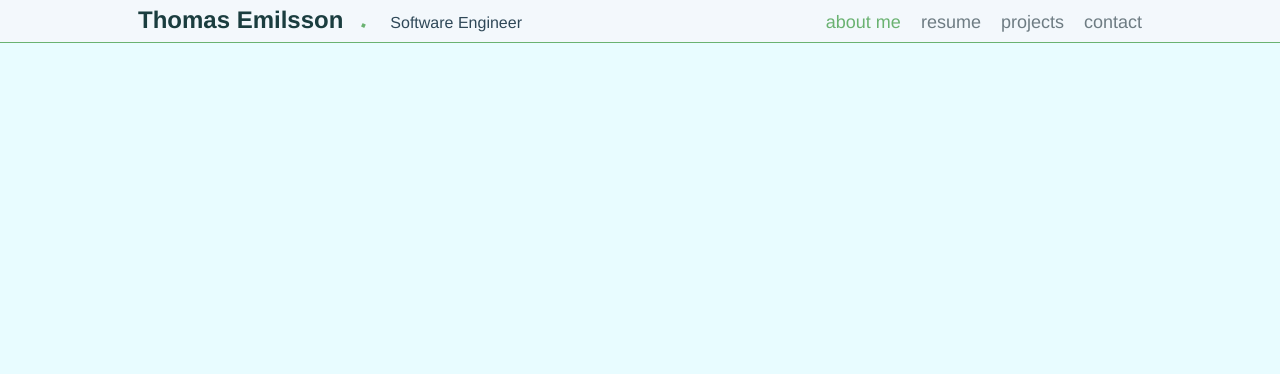
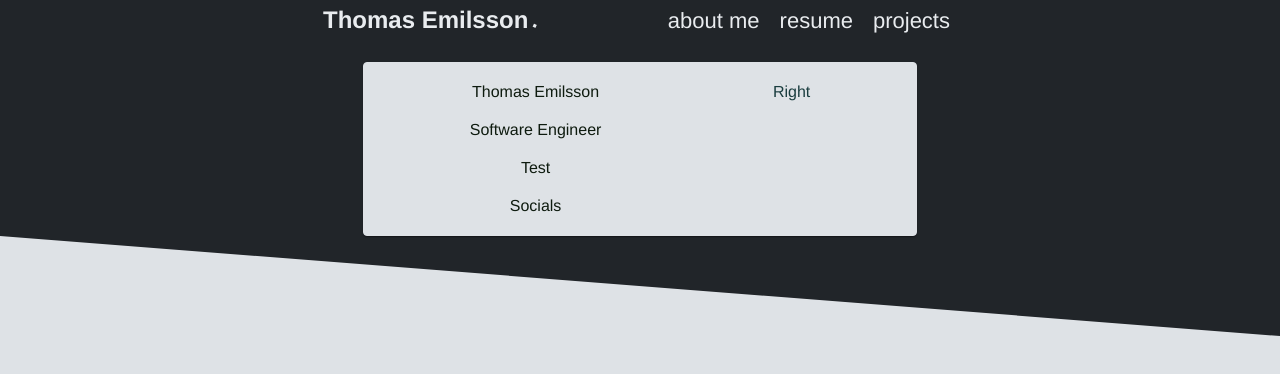
Before and after one commit to ThomasEmilsson/thomasemilsson.info, a Gatsby site: page / in a window 1280 px wide. Built offline with nearby package versions, Linux system fonts and the light colour scheme; Gatsby itself is replaced by a stand-in of ours.

Commit message:
Update Diagonal Background to use clip-path; Initial Card with Grid
Changing layout of page entirely. More scrolling/actions

```diff
--- /dev/null
+++ b/src/components/Card/Card.js
@@ -0,0 +1,30 @@
+import React from "react";
+
+import "./Card.scss";
+
+// welcome-card, experience-card, education-card, project-card
+const Card = ({ type }) => {
+  if (type === "welcome") {
+    return (
+      <div className="card">
+        <div className="card-left">
+          <div> Thomas Emilsson </div>
+          <div> Software Engineer</div>
+          <div> Test </div>
+          <div> Socials </div>
+        </div>
+        <div className="card-right">Right</div>
+      </div>
+    );
+  } else if (type === "experience") {
+    return <div className="card"> Experience </div>;
+  } else if (type === "education") {
+    return <div className="card">Education</div>;
+  } else if (type === "project") {
+    return <div className="card">Project</div>;
+  } else {
+    return console.error("card-type doesn't match");
+  }
+};
+
+export default Card;
--- /dev/null
+++ b/src/components/Card/Card.scss
@@ -0,0 +1,28 @@
+@import "../../scss/main.scss";
+
+.card {
+  color: $text-color-heavy-bold;
+  text-align: center;
+  margin: auto;
+  width: 40%;
+  border: 1px solid $background-color-light;
+  display: grid;
+  grid-template-areas: "left right";
+  padding: 20px;
+  background-color: $background-color-light;
+  box-shadow: 0px 2px 1px -1px rgba(0, 0, 0, 0.2),
+    0px 1px 1px 0px rgba(0, 0, 0, 0.14), 0px 1px 3px 0px rgba(0, 0, 0, 0.12);
+  border-radius: 4px;
+}
+
+.card-left {
+  color: $text-color-dark;
+  display: grid;
+  grid-template-columns: 1fr;
+  grid-template-rows: 1fr 1fr 1fr 1fr;
+  grid-area: left;
+  row-gap: 20px;
+}
+.card-right {
+  grid-area: right;
+}
--- a/src/components/Header/Header.js
+++ b/src/components/Header/Header.js
@@ -39,11 +39,6 @@ const Header = () => {
           selected={selected}
           updateSelected={updateSelected}
         />
-        <HeaderLink
-          name="contact"
-          selected={selected}
-          updateSelected={updateSelected}
-        />
       </div>
     </div>
   );
--- a/src/components/Header/Header.scss
+++ b/src/components/Header/Header.scss
@@ -1,18 +1,17 @@
 @import "../../scss/main.scss";
 
 .header {
-  background-color: $nav-color;
+  background-color: $background-color-dark;
   top: 0px;
   width: 100%;
   z-index: 999;
-  position: fixed;
+  // position: fixed;
   display: flex;
   justify-content: center;
   align-items: baseline;
-
-  border-bottom: 1px solid $color-button;
+  // border-bottom: 1px solid $text-color-blue;
 }
 
 .div-title {
-  margin-left: 10%;
+  margin-left: 25%;
 }
--- a/src/components/Header/HeaderLink.js
+++ b/src/components/Header/HeaderLink.js
@@ -9,8 +9,8 @@ const HeaderLink = ({ name, selected, updateSelected }) => {
         <h2 className={`title inline ${selected === name ? "selected" : ""}`}>
           Thomas Emilsson
         </h2>
-        <p className="slash inline">.</p>
-        <p className="role inline">Software Engineer</p>
+        <p className="dot inline">.</p>
+        {/* <p className="role inline"> Software Engineer</p> */}
       </a>
     );
   } else
@@ -24,5 +24,4 @@ const HeaderLink = ({ name, selected, updateSelected }) => {
       </a>
     );
 };
-
 export default HeaderLink;
--- a/src/components/Header/HeaderLink.scss
+++ b/src/components/Header/HeaderLink.scss
@@ -1,54 +1,54 @@
 @import "../../scss/main.scss";
 
 .title {
-  color: $color-heavy-bold-text;
+  color: $text-color;
 }
 
-.slash {
+.dot {
   font-weight: 900;
-  font-size: 25px;
-  color: $color-button;
+  font-size: 22px;
+  color: $text-color;
   transform: rotate(25deg);
 }
 
 .inline {
   display: inline-block;
-  line-height: 18px;
-  margin: 10px;
+  line-height: 22px;
+  margin: 3px;
 }
 
 .role {
-  color: $color-bold-text;
+  color: $text-color-bold;
 }
 
 .div-link {
   margin-left: auto;
-  margin-right: 10%;
+  margin-right: 25%;
 }
 
 .home {
   cursor: pointer;
-  color: $color-button;
+  color: $text-color;
 }
 .home:hover {
   cursor: pointer;
-  color: $color-button;
+  color: $text-color;
 }
 
 .link {
-  font-size: 18px;
-  line-height: 18px;
+  font-size: 22px;
+  line-height: 22px;
   display: inline-block;
   text-decoration: none;
-  color: $color-text;
+  color: $text-color;
   margin: 10px;
 }
 
 .link:hover {
   cursor: pointer;
-  color: $color-button;
+  color: $text-color;
 }
 
 .selected {
-  color: $color-button;
+  color: $text-color;
 }
--- a/src/pages/index.js
+++ b/src/pages/index.js
@@ -1,14 +1,21 @@
 import * as React from "react";
 import "../scss/main.scss";
 import Header from "../components/Header/Header";
-
-const jobs = [];
+import Card from "../components/Card/Card";
 
 const IndexPage = () => {
   return (
     <main>
       <title>🇸🇪 🇵🇪</title>
       <Header />
+      <div className="diagonal-background">
+        <div style={{ paddingTop: "20px" }} />
+
+        <Card type="welcome" />
+        {/* <Card type="experience" />
+      <Card type="education" />
+      <Card type="project" /> */}
+      </div>
     </main>
   );
 };
--- a/src/scss/main.scss
+++ b/src/scss/main.scss
@@ -1,33 +1,32 @@
 // _base.scss
 $font-stack: Helvetica, sans-serif;
 
-$primary-color: #b6ced4;
-$secondary-color: #b0bcc2;
-$color-text: #c5def1;
 $color-nav: #a2eadf;
 $color-button: #6ab271;
-$color-heavy-bold-text: #1a3d3f;
 
-$color-bold-text: #2f4858;
-$color-text: #6e7c83;
+$text-color-heavy-bold: #1a3d3f;
 
-$background-color: #e8fcff;
-$nav-color: #f3f8fc;
+$text-color: #e9ecef;
+$text-color-blue: #ced4da;
+$text-color-bold: #2f4858;
+$text-color-dark: #0e1b0f;
+$background-color-dark: #212529;
+$background-color-light: #dee2e6;
+
+*,
+::after,
+::before {
+  box-sizing: inherit;
+}
 
 body {
   margin: 0;
   font: 100% $font-stack;
-  color: $background-color;
-  background-color: $background-color;
+  background-color: $background-color-light;
 }
 
 .diagonal-background {
-  height: 100vh;
-  margin-top: 50px;
-  background-color: $color-button;
-  background-image: -webkit-linear-gradient(
-    30deg,
-    $color-button 50%,
-    $background-color 50%
-  );
+  background-color: $background-color-dark;
+  clip-path: polygon(0 0, 100% 0, 100% 100%, 0 calc(100% - 100px));
+  padding-bottom: 100px;
 }
```
